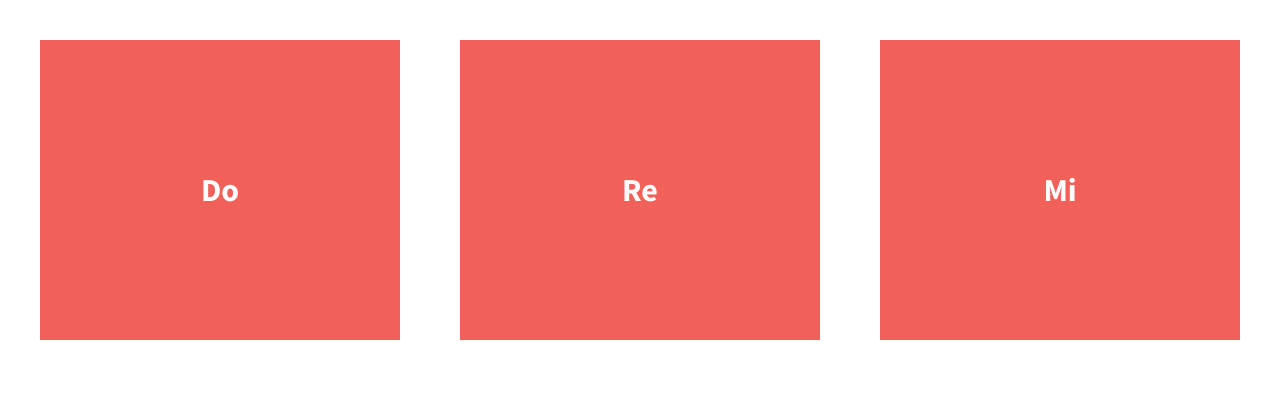
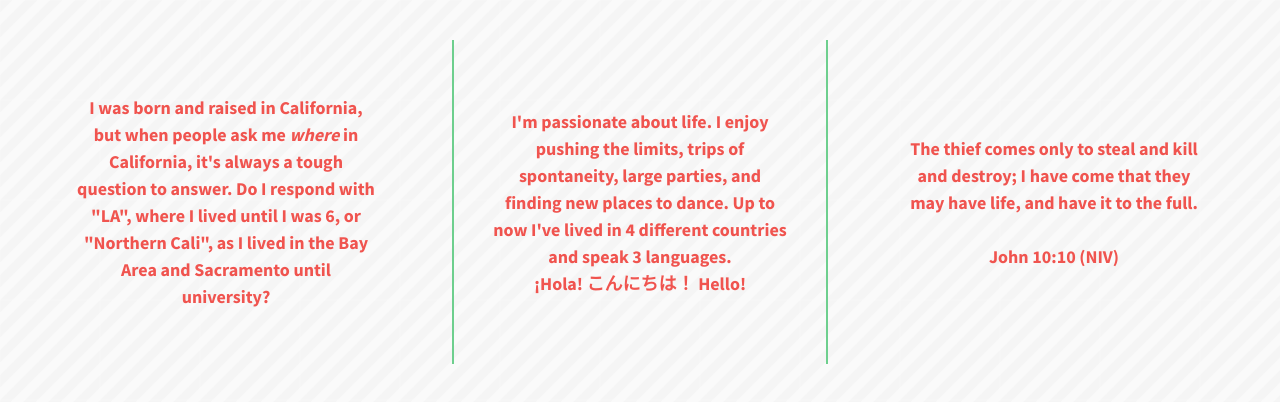
Before and after one commit to netanyasheree/206-divs-flexbox-starter, a plain HTML site: page index.html in a window 1280 px wide. Drawn offline with nearby package versions, Linux system fonts and the light colour scheme.

Commit message:
personalization

```diff
--- a/css/main.css
+++ b/css/main.css
@@ -97,7 +97,6 @@ textarea {
 
 
 html {
-  background-color: #fff;
   height: 100%;
 }
 
@@ -106,6 +105,11 @@ body {
   padding: 2em;
   font-size: 1.25em;
   height: 100%;
+  background-image: url("../img/stripes-light.png");
+}
+
+p {
+  text-align: center;
 }
 
 .wrapper {
@@ -117,15 +121,20 @@ body {
 
 .div-1, .div-2, .div-3 {
   /*give the divs a width of 30%, add display:flex, set justify-content and align-items to center*/
-  width: 30%;
+  width: 25%;
   display: flex;
   align-items: center;
   justify-content: center;
-  color: #fff;
+  color: #F0544F;
   line-height: 1.5em;
-  font-size: 1.6em;
-  background-color: #f16059;
-  height: 300px;
+  font-size: .9em;
+  height: auto;
+  padding: 3%;
+}
+
+.div-2 {
+  border-left: solid 2px #6ECF8E;
+  border-right: solid 2px #6ECF8E;
 }
 
 
--- a/index.html
+++ b/index.html
@@ -1,9 +1,9 @@
 <!doctype html>
-<html class="no-js" lang="">
+<html class="no-js" lang="en-us">
     <head>
         <meta charset="utf-8">
         <meta http-equiv="x-ua-compatible" content="ie=edge">
-        <title>Make me into a grid!</title>
+        <title>widgets!</title>
         <meta name="description" content="">
         <meta name="viewport" content="width=device-width, initial-scale=1">
 
@@ -23,13 +23,13 @@
 
         <section class="wrapper">
             <div class="div-1">
-                Do
+                <p>I was born and raised in California, but when people ask me <em>where</em> in California, it's always a tough question to answer. Do I respond with "LA", where I lived until I was 6, or "Northern Cali", as I lived in the Bay Area and Sacramento until university?</p>
             </div>
             <div class="div-2">
-                Re
+                <p>I'm passionate about life. I enjoy pushing the limits, trips of spontaneity, large parties, and finding new places to dance. Up to now I've lived in 4 different countries and speak 3 languages. <br>&iexcl;Hola! こんにちは！ Hello!</p>
             </div>
             <div class="div-3">
-                Mi
+                <p>The thief comes only to steal and kill and destroy; I have come that they may have life, and have it to the full.<br><br> John 10:10 (NIV)</p>
             </div>
         </section>
 
```
Also changed, not shown: img/stripes-light.png (added), 1 other file.
